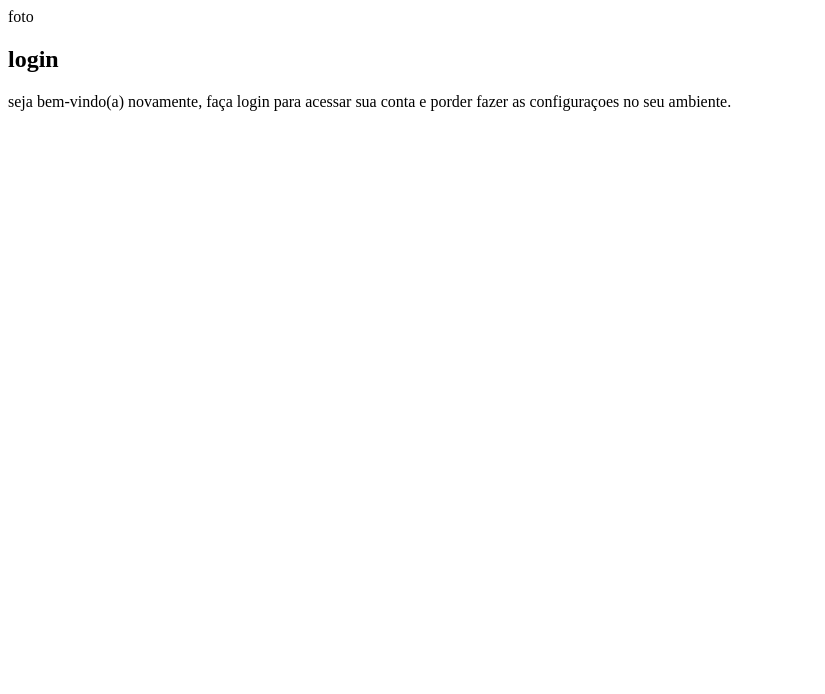
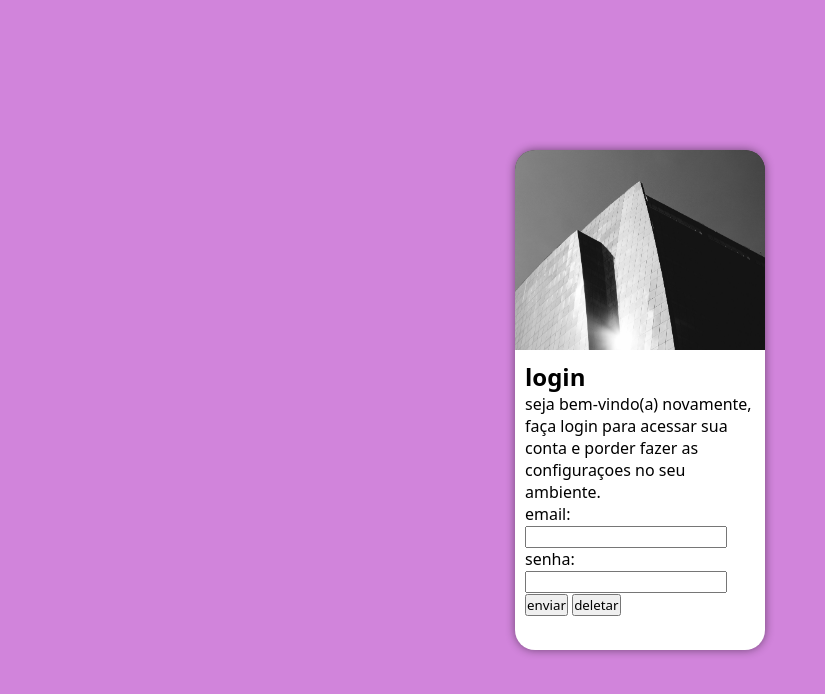
Before and after one commit to martinssantiiago/projeto-login, a plain HTML site: page index.html in a window 1280 px wide. Shown: the whole page, without its empty margins (0-825 px from the left). Drawn offline with Linux system fonts and the light colour scheme.

Commit message:
input add

```diff
--- a/estilo/style.css
+++ b/estilo/style.css
@@ -1 +1,50 @@
 @charset "UTF-8";
+
+* {
+    padding: 0;
+    margin: 0;
+    font-family: system-ui, -apple-system, BlinkMacSystemFont, 'Segoe UI', Roboto, Oxygen, Ubuntu, Cantarell, 'Open Sans', 'Helvetica Neue', sans-serif;
+    box-sizing: border-box;
+}
+
+body, html {
+    background-color: #d184db;
+    height: 100vh;
+    width: 100vw;
+}
+
+main {
+    position: relative;
+    height: 100vh;
+    width: 100vw;
+}
+
+section#login {
+    position: absolute;
+    background-color: white;
+    width: 250px;
+    height: 500px;
+    border-radius: 20px;
+    overflow: hidden;
+    box-shadow: 0px 0px 10px rgba(0, 0, 0, 0.473);
+
+    top: 50%;
+    left: 50%;
+    transform: translate(-50%, -50%);
+}
+
+
+section#login > div#imagem {
+    display: block;
+    background: #2F1333 url(../imagens/pexels-bruthethe-2747596\ \(1\).jpg);
+    height: 200px;
+    background-repeat: no-repeat;
+    background-position: center center;
+    background-size: cover;
+}
+
+
+section#login > div#form {
+    display: block;
+     padding: 10px;
+}
--- a/index.html
+++ b/index.html
@@ -10,12 +10,20 @@
     <main>
         <section id="login">
             <div id="imagem">
-                 foto
+
             </div>
             <div id="form">
                  <h1>login</h1>
                  <p>seja bem-vindo(a) novamente, faça login para acessar sua conta e porder fazer as configuraçoes no seu ambiente.</p>
                  <form action="login.php" method="post">
+                    <label for="iemail">email:</label>
+                    <input type="email" name="email" id="iemail" required minlength="0" maxlength="30">
+
+                    <label for="isenha">senha:</label>
+                    <input type="password" name="senha" id="isenha" minlength="8" maxlength="10" required>
+
+                     <input type="submit" value="enviar">
+                    <input type="reset" value="deletar">
 
                  </form>
             </div>
```
